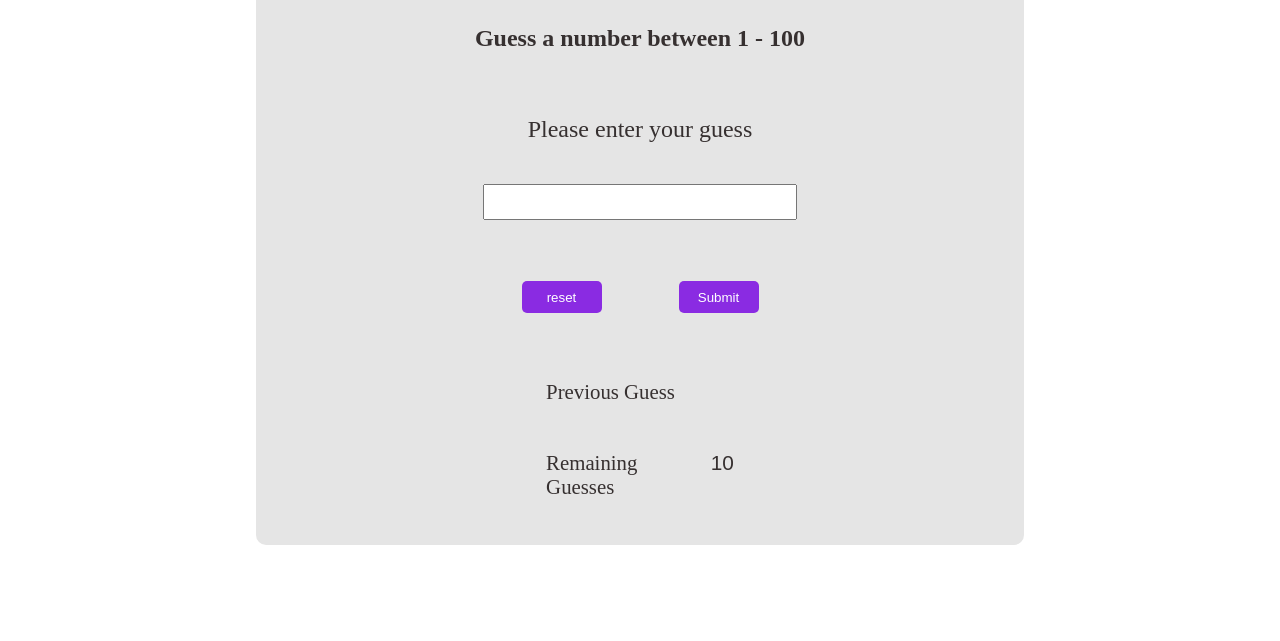
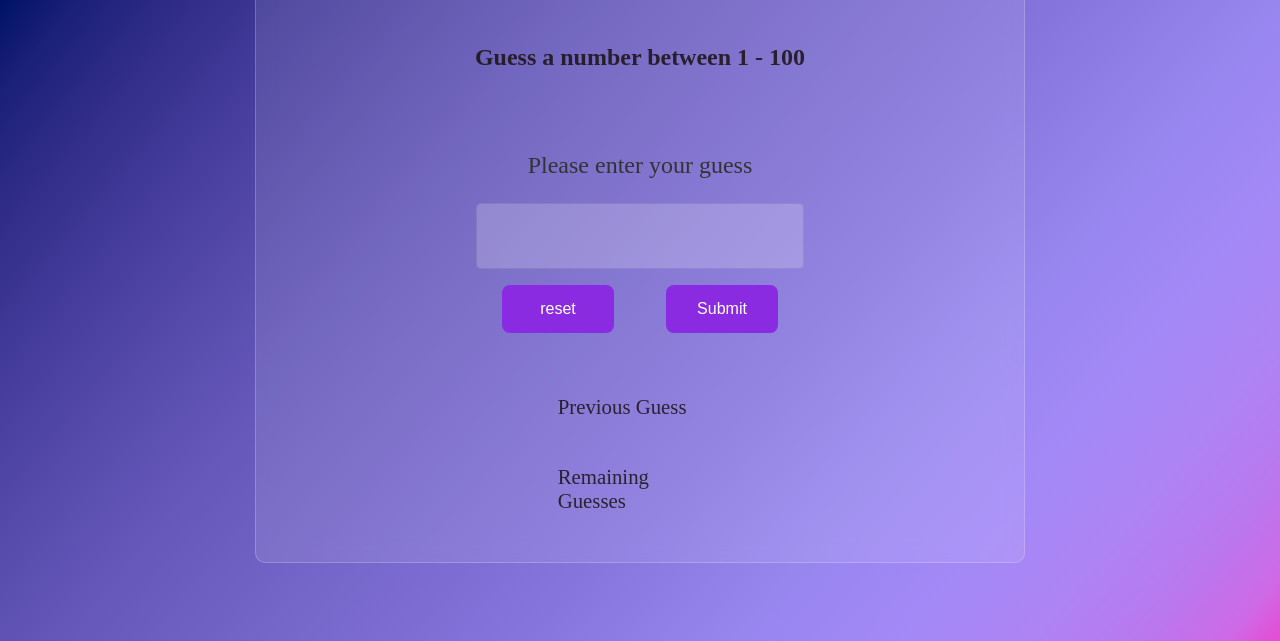
Before and after one commit to avhixorin/Guess_the_number, a plain HTML site: page index.html in a window 1280 px wide. Shown: the part 159-800 px from the top of the page. Drawn offline with Linux system fonts and the light colour scheme.

Commit message:
Refactor guess the number game UI and styles

```diff
--- a/app.js
+++ b/app.js
@@ -1,12 +1,12 @@
 let prevGuess = 0;
 let remGuess = 10;
-document.querySelector('#remGno').innerHTML = remGuess;
+let actNum = randomGen();
+
 
 function randomGen() {
-    return Math.floor(Math.random() * 100 + 1);
+    return Math.floor(Math.random() * 100) + 1;
 }
 
-let actNum = randomGen();
 
 function checkGameOver() {
     if (remGuess === 0) {
@@ -14,6 +14,7 @@ function checkGameOver() {
         document.querySelector('#submit').disabled = true;
     }
 }
+
 
 function reset() {
     document.querySelector('#result').innerHTML = '';
@@ -25,23 +26,24 @@ function reset() {
     actNum = randomGen();
 }
 
+
 document.querySelector('#submit').addEventListener('click', () => {
     if (remGuess > 0) {
-        remGuess--;
-        document.querySelector('#remGno').innerHTML = remGuess;
-
         let userNum = parseInt(document.querySelector('#textArea').value, 10);
 
         if (isNaN(userNum) || userNum < 1 || userNum > 100) {
-            document.querySelector('#result').innerHTML = `Please enter a valid number between 1 and 100`;
+            document.querySelector('#result').innerHTML = 'Please enter a valid number between 1 and 100';
         } else {
-            if (userNum ===actNum) {
-                document.querySelector('#result').innerHTML = `Congratulations!!! You guessed it right`;
+            if (userNum === actNum) {
+                document.querySelector('#result').innerHTML = 'Congratulations!!! You guessed it right';
                 document.querySelector('#submit').disabled = true;
             } else {
-                document.querySelector('#result').innerHTML = `Sorry, try again`;
+                document.querySelector('#result').innerHTML = 'Sorry, try again';
+                document.querySelector('#textArea').value = '';
                 document.querySelector('#prevGno').innerHTML = userNum;
                 prevGuess = userNum;
+                remGuess--;
+                document.querySelector('#remGno').innerHTML = remGuess;
             }
         }
 
@@ -49,6 +51,7 @@ document.querySelector('#submit').addEventListener('click', () => {
     }
 });
 
+
 document.querySelector('#reset').addEventListener('click', () => {
     reset();
 });
--- a/index.html
+++ b/index.html
@@ -6,7 +6,7 @@
     <title>Guess the number</title>
     <link rel="stylesheet" href="./styles.css">
 </head>
-<body>
+<body class="gradient">
     <div class="container">
         <div class="head">
             <h1>Guess the number</h1>
--- a/styles.css
+++ b/styles.css
@@ -11,18 +11,51 @@ body{
     align-items: center;
 }
 
-div.container{
+div.container {
     height: 80%;
     width: 60%;
     margin-top: 5%;
+    padding-top: 1rem;
     display: flex;
     flex-direction: column;
     align-items: center;
     justify-content: center;
     border-radius: 10px;
-    background-color: rgb(229, 229, 229);
-    color: rgba(27, 20, 20, 0.868);
-}
+
+    /* Glassmorphism styles */
+    background: rgba(255, 255, 255, 0.1); /* Semi-transparent white background */
+    backdrop-filter: blur(10px); /* Blur effect */
+    border: 1px solid rgba(255, 255, 255, 0.2); /* Slightly white border to enhance glass effect */
+    color: rgba(27, 20, 20, 0.868); /* Adjust text color for readability */
+  }
+
+.gradient {
+    background-image: linear-gradient(
+      310deg,
+      hsl(315deg 88% 57%) 0%,
+      hsl(311deg 81% 59%) 0%,
+      hsl(307deg 74% 60%) 0%,
+      hsl(301deg 66% 60%) 1%,
+      hsl(295deg 67% 63%) 2%,
+      hsl(288deg 71% 66%) 3%,
+      hsl(281deg 75% 68%) 5%,
+      hsl(274deg 78% 70%) 7%,
+      hsl(268deg 81% 72%) 10%,
+      hsl(261deg 84% 74%) 14%,
+      hsl(254deg 86% 75%) 20%,
+      hsl(250deg 76% 73%) 28%,
+      hsl(250deg 60% 66%) 39%,
+      hsl(249deg 49% 60%) 51%,
+      hsl(248deg 42% 54%) 62%,
+      hsl(247deg 40% 47%) 71%,
+      hsl(245deg 45% 41%) 78%,
+      hsl(242deg 51% 35%) 84%,
+      hsl(237deg 63% 29%) 89%,
+      hsl(229deg 100% 20%) 93%,
+      hsl(236deg 100% 17%) 97%,
+      hsl(0deg 0% 0%) 100%
+    );
+  }
 
 
 
@@ -40,37 +73,55 @@ div.head > h1{
 div.head > h3{
     font-size: 1.5rem;
     text-align: center;
-}
-div.input{
+}/* Container for input elements */
+div.input {
     width: 100%;
-    height: 34%;
     display: grid;
-    grid-template-rows: 3;
+    grid-template-rows: repeat(3, auto); /* Define rows with automatic height */
+    gap: 1rem; /* Space between rows */
     justify-content: center;
-}
-div.input > span{
+    padding: 1rem; /* Add padding inside the container */
+  }
+
+  /* Style for span elements */
+  div.input > span {
     font-size: 1.5rem;
     text-align: center;
-}
-#textArea{
-    height: 2rem;
+    color: #333; /* Darker color for better readability */
+    margin-bottom: 0.5rem; /* Add space below the text */
+  }
+
+  /* Style for textarea */
+  #textArea {
+    height: 3rem; /* Increase height for better readability */
     font-size: 1.5rem;
     text-align: center;
-}
-button{
-    height: 2rem;
-    width: 5rem;
+    padding: 0.5rem; /* Add padding for better text placement */
+    border: 1px solid rgba(0, 0, 0, 0.1); /* Light border for a soft look */
+    border-radius: 5px; /* Rounded corners */
+    background: rgba(255, 255, 255, 0.2); /* Semi-transparent background for a modern look */
+  }
+
+  /* Style for button */
+  button {
+    height: 3rem; /* Increase height for better click area */
+    width: 7rem; /* Increase width for better fit */
     margin: auto;
     background-color: blueviolet;
     color: white;
     border: none;
-    border-radius: 5px;
-}
-button:hover{
+    border-radius: 8px; /* Slightly larger border radius for a softer look */
+    font-size: 1rem; /* Adjust font size for readability */
+    cursor: pointer;
+    transition: background-color 0.3s, color 0.3s, transform 0.2s; /* Smooth transitions */
+  }
+
+  button:hover {
     background-color: rgb(199, 156, 239);
     color: rgb(31, 30, 30);
-    cursor: pointer;
-}
+    transform: scale(1.05); /* Slightly enlarge button on hover */
+  }
+
 div.info{
     width: 100%;
     height: 33%;
```
